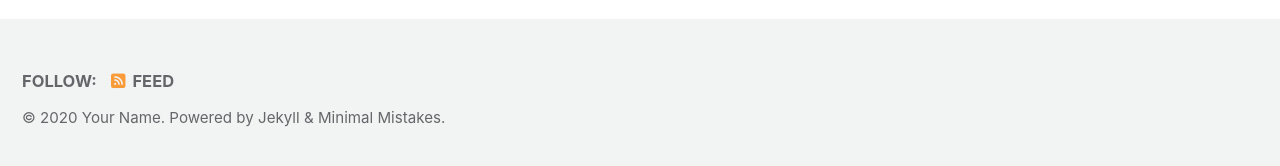
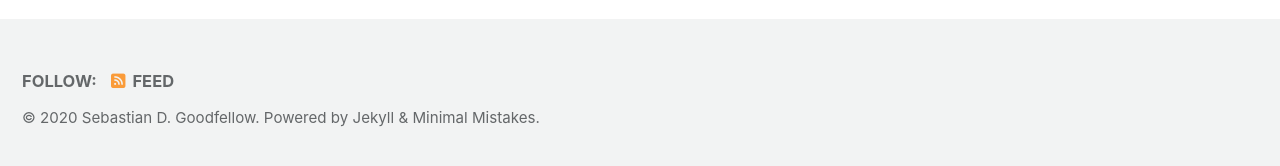
Before and after one commit to Seb-Good/sebastian-goodfellow, a Jekyll site: the page built from index.html, in a window 1280 px wide and 900 px high, scrolled down 222 px. Shown: the part 726-892 px from the top of the window. Built offline with Jekyll 4.4.1, drawn with Linux system fonts in a browser that asks for light colours; cached includes are drawn as plain includes; nearby versions of some CDN libraries; the list of posts is cut into pages by our own code; some of the changed text lies outside the part shown.

Commit message:
- initial commit

```diff
--- a/_config.yml
+++ b/_config.yml
@@ -16,10 +16,10 @@ minimal_mistakes_skin    : "default" # "air", "aqua", "contrast", "dark", "dirt"
 
 # Site Settings
 locale                   : "en-US"
-title                    : "Site Title"
+title                    : "GoodLab"
 title_separator          : "-"
 subtitle                 : # site tagline that appears below site title in masthead
-name                     : "Your Name"
+name                     : "Sebastian D. Goodfellow"
 description              : "An amazing website."
 url                      : # the base hostname & protocol for your site e.g. "https://mmistakes.github.io"
 baseurl                  : # the subpath of your site, e.g. "/blog"
@@ -95,8 +95,8 @@ analytics:
 author:
   name             : "Your Name"
   avatar           : # path of avatar image, e.g. "/assets/images/bio-photo.jpg"
-  bio              : "I am an **amazing** person."
-  location         : "Somewhere"
+  bio              : "eeny, meeny, miny, **code**."
+  location         : "Toronto, Canada"
   email            :
   links:
     - label: "Email"
@@ -113,7 +113,7 @@ author:
       # url: "https://facebook.com/"
     - label: "GitHub"
       icon: "fab fa-fw fa-github"
-      # url: "https://github.com/"
+      # url: "https://github.com/Seb-Good"
     - label: "Instagram"
       icon: "fab fa-fw fa-instagram"
       # url: "https://instagram.com/"
```
